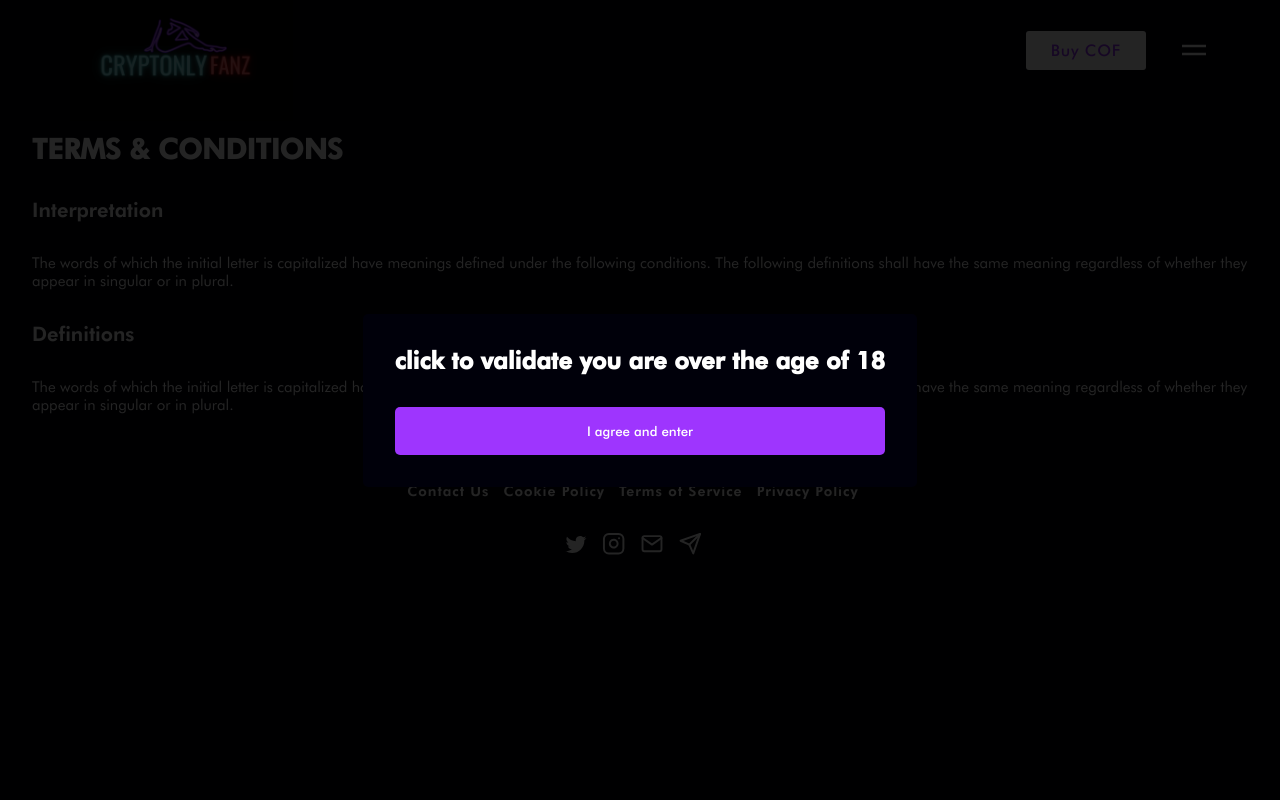
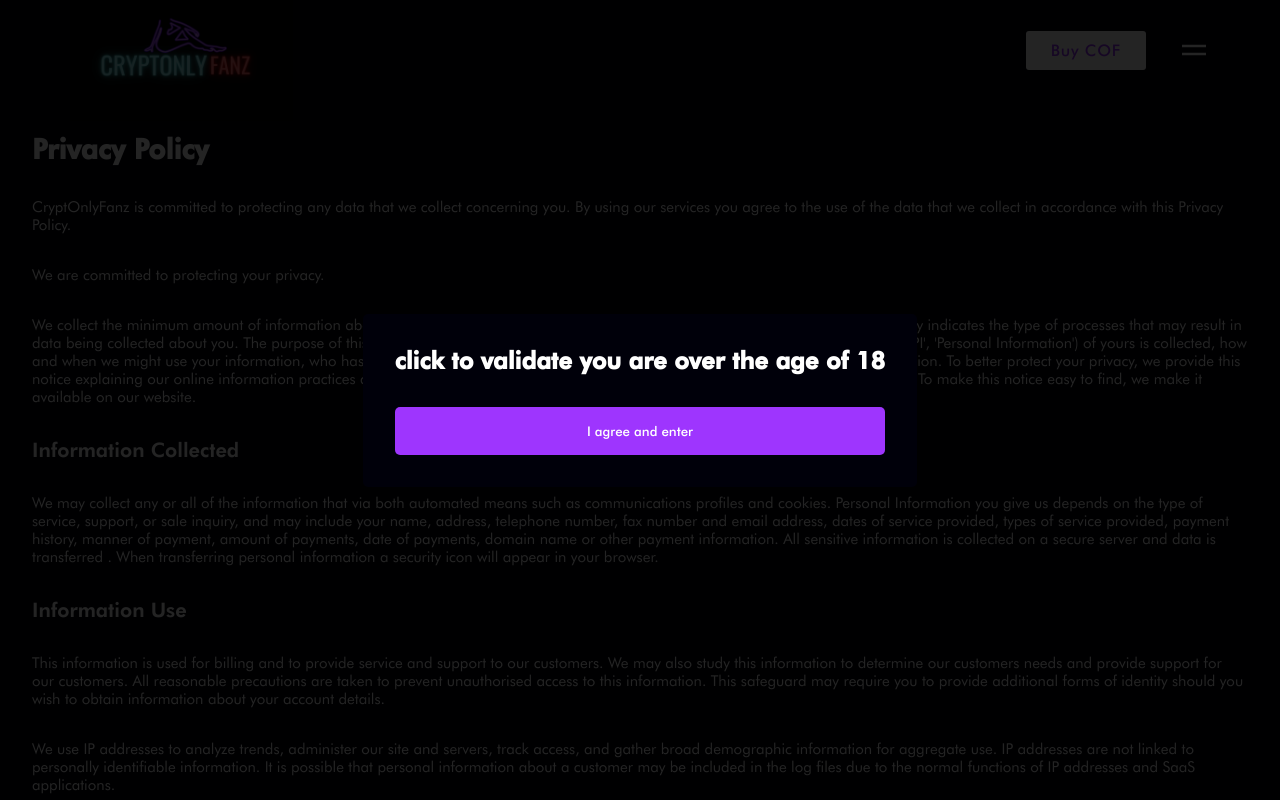
Before and after one commit to zero-aka-sam/cryptonly-client-app, a React (Create React App) app: page /policies in a window 1280 px wide. Shown: the top 800 px of the page. Built offline with nearby package versions, Linux system fonts and the light colour scheme.

Commit message:
details added

```diff
--- a/src/screens/policyScreen.js
+++ b/src/screens/policyScreen.js
@@ -1,67 +1,76 @@
-import React,{useState} from "react";
+import React, { useState } from "react";
 
 import { Text, Button } from "../components";
 
 import "../styles/screens/home.css";
 
-
 const styles = {
   text: {
-    color: 'white',
-    fontFamily: 'futura_bk_ft',
-    fontSize: '15px',
-    margin: '32px'
+    color: "white",
+    fontFamily: "futura_bk_ft",
+    fontSize: "15px",
+    margin: "32px",
   },
   title: {
-    color: 'white',
-    fontFamily: 'futura_hv_ft',
-    fontSize: '20px',
-    margin: '32px'
+    color: "white",
+    fontFamily: "futura_hv_ft",
+    fontSize: "20px",
+    margin: "32px",
   },
   header: {
-    color: 'white',
-    fontFamily: 'futura_hv_ft',
-    fontSize: '28px',
-    margin: '32px'
-  }
-}
+    color: "white",
+    fontFamily: "futura_hv_ft",
+    fontSize: "28px",
+    margin: "32px",
+  },
+};
 
 const PolicyScreen = ({ pageScroll }) => {
-
-
-  const Block = ({ title,text }) => {
+  const Block = ({ title, text }) => {
     return (
       <div>
-      <div
-      style={styles.block}
-    >
-        <p style={styles.title}>{ title}</p>
+        <div style={styles.block}>
+          <p style={styles.title}>{title}</p>
         </div>
         <p style={styles.text}>{text}</p>
-
       </div>
     );
   };
   return (
     <div>
-      <h1 style={styles.header}>TERMS & CONDITIONS</h1>
+      <h1 style={styles.header}>Privacy Policy</h1>
       <Block
-      title='Interpretation'
-      text='The words of which the initial letter is capitalized have meanings defined under the following
-conditions. The following definitions shall have the same meaning regardless of whether they
-appear in singular or in plural.
-'
+        // title="Interpretation"
+        text="CryptOnlyFanz is committed to protecting any data that we collect concerning you. By using our services you agree to the use of the data that we collect in accordance with this Privacy Policy.
+"
       />
       <Block
-      title='Definitions'
-      text='The words of which the initial letter is capitalized have meanings defined under the following
-conditions. The following definitions shall have the same meaning regardless of whether they
-appear in singular or in plural.
+        text="We are committed to protecting your privacy.
 
-'
+"
+      />
+      <Block
+        text="We collect the minimum amount of information about you that is commensurate with providing you with a satisfactory service. This Policy indicates the type of processes that may result in data being collected about you. The purpose of this Privacy Policy to enable you to understand which personal identifying information ('PI', 'Personal Information') of yours is collected, how and when we might use your information, who has access to this information, and how you can correct any inaccuracies in the information. To better protect your privacy, we provide this notice explaining our online information practices and the choices you can make about the way your information is collected and used. To make this notice easy to find, we make it available on our website.
+
+"
+      />
+      <Block
+        title="Information Collected"
+        text="We may collect any or all of the information that via both automated means such as communications profiles and cookies. Personal Information you give us depends on the type of service, support, or sale inquiry, and may include your name, address, telephone number, fax number and email address, dates of service provided, types of service provided, payment history, manner of payment, amount of payments, date of payments, domain name or other payment information. All sensitive information is collected on a secure server and data is transferred . When transferring personal information a security icon will appear in your browser.
+"
+      />
+      <Block
+        title="Information Use"
+        text="This information is used for billing and to provide service and support to our customers. We may also study this information to determine our customers needs and provide support for our customers. All reasonable precautions are taken to prevent unauthorised access to this information. This safeguard may require you to provide additional forms of identity should you wish to obtain information about your account details.
+"
+      />
+      <Block
+        text="We use IP addresses to analyze trends, administer our site and servers, track access, and gather broad demographic information for aggregate use. IP addresses are not linked to personally identifiable information. It is possible that personal information about a customer may be included in the log files due to the normal functions of IP addresses and SaaS applications.
+
+"
       />
     </div>
-  )
-}
+  );
+};
 
 export default PolicyScreen;
```
Lines whose indentation alone changed are shown as unchanged.
